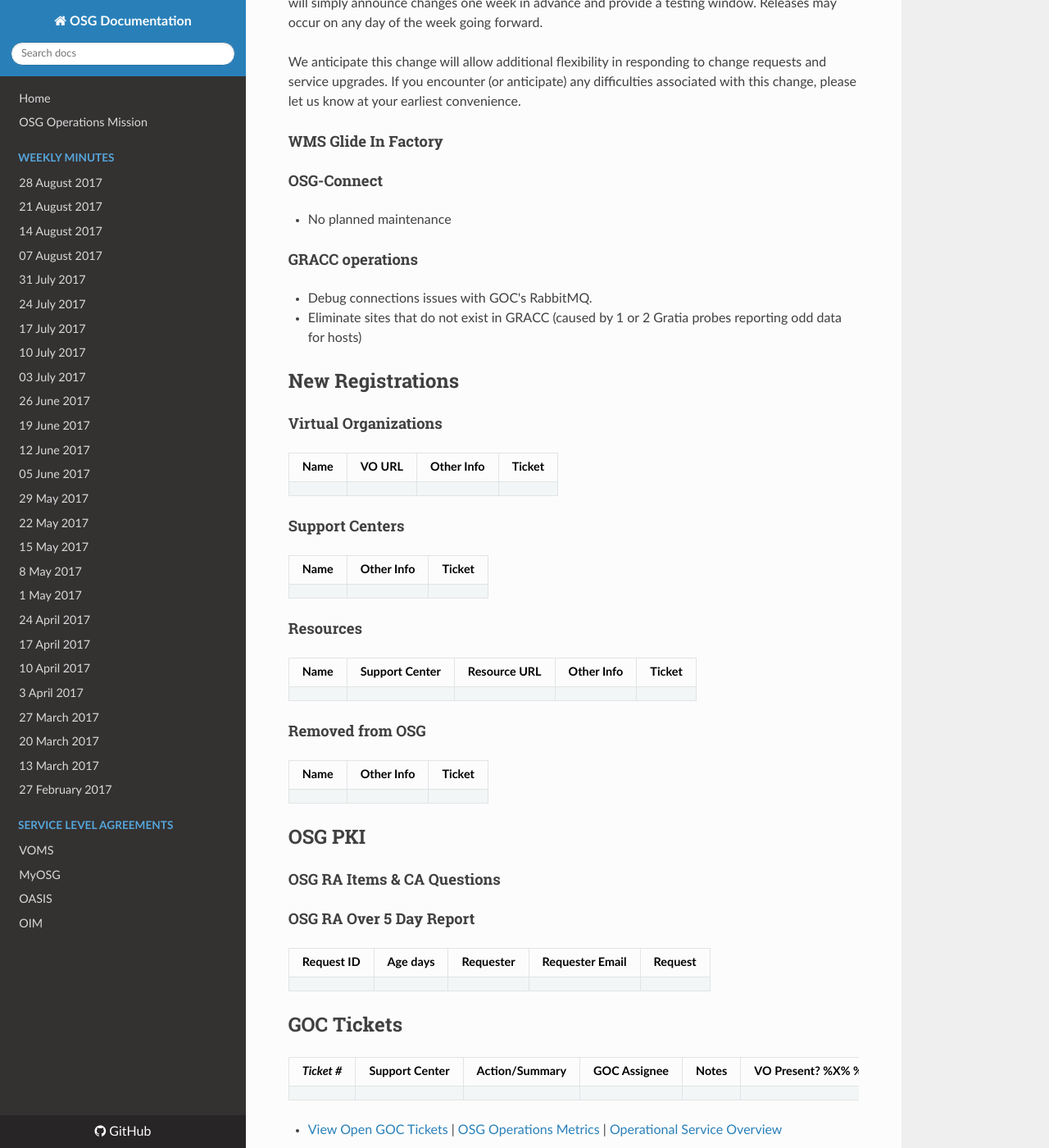
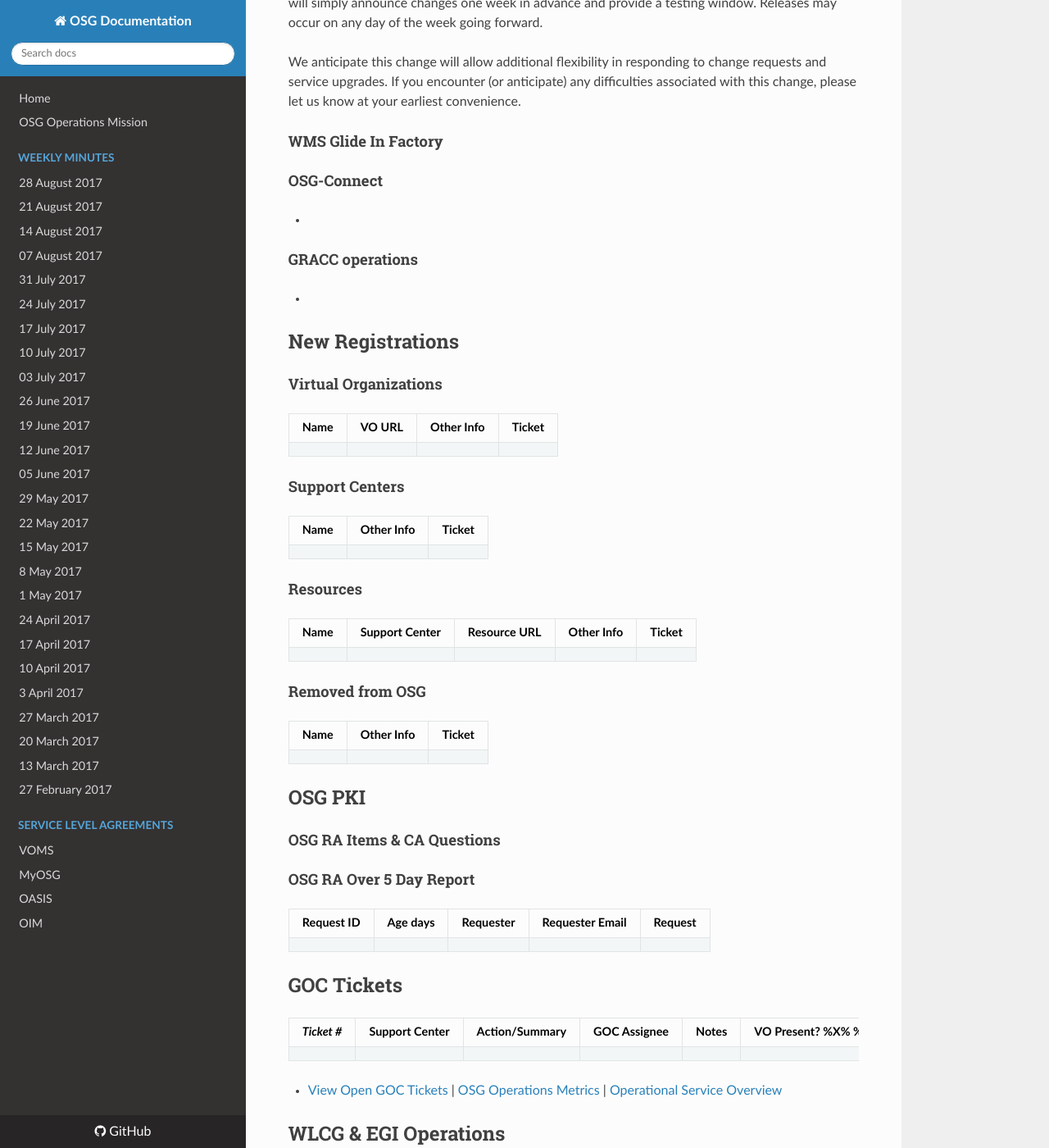
Before and after one commit to osg-htc/operations, an MkDocs documentation site: the page built from docs/WeeklyMinutes/11Sep2017.md, in a window 1280 px wide and 1400 px high, scrolled down 1532 px. Shown: the whole window at 82% size. Built offline with MkDocs 1.6.1, drawn with Linux system fonts in a browser that asks for light colours; nearby versions of some CDN libraries; old or Windows-style settings are respelled for this version of MkDocs; some of the changed text lies outside the part shown.

Commit message:
Update 11Sep2017.md

```diff
--- a/docs/WeeklyMinutes/11Sep2017.md
+++ b/docs/WeeklyMinutes/11Sep2017.md
@@ -37,12 +37,10 @@
 #### WMS Glide In Factory
 
 #### OSG-Connect
-   * No planned maintenance
+   *
 
 #### GRACC operations
-   * Debug connections issues with GOC's RabbitMQ.
-   * Eliminate sites that do not exist in GRACC (caused by 1 or 2 Gratia probes reporting odd data for hosts)
-
+   *
 ## New Registrations
 
 #### Virtual Organizations
@@ -80,7 +78,6 @@
 ## WLCG & EGI Operations
 
 ## Security
-   * An old dCache vulnerability has been re-introduced. OSG Security team working on an announcement instructing all sites to update.
 
 ## AOB
 
```
